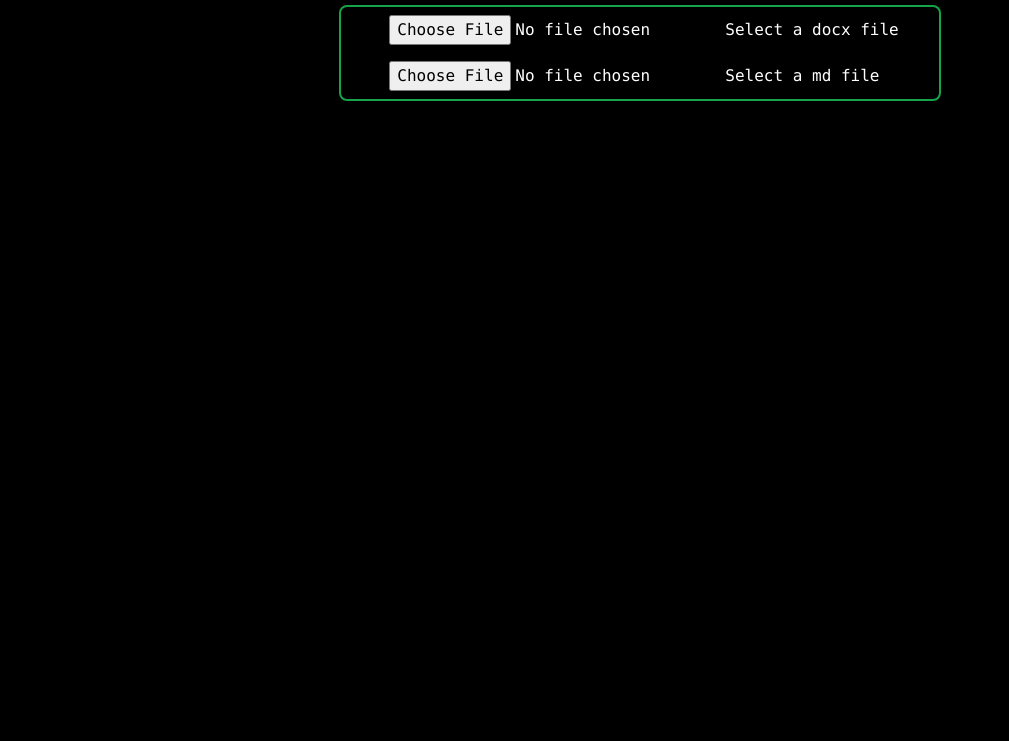
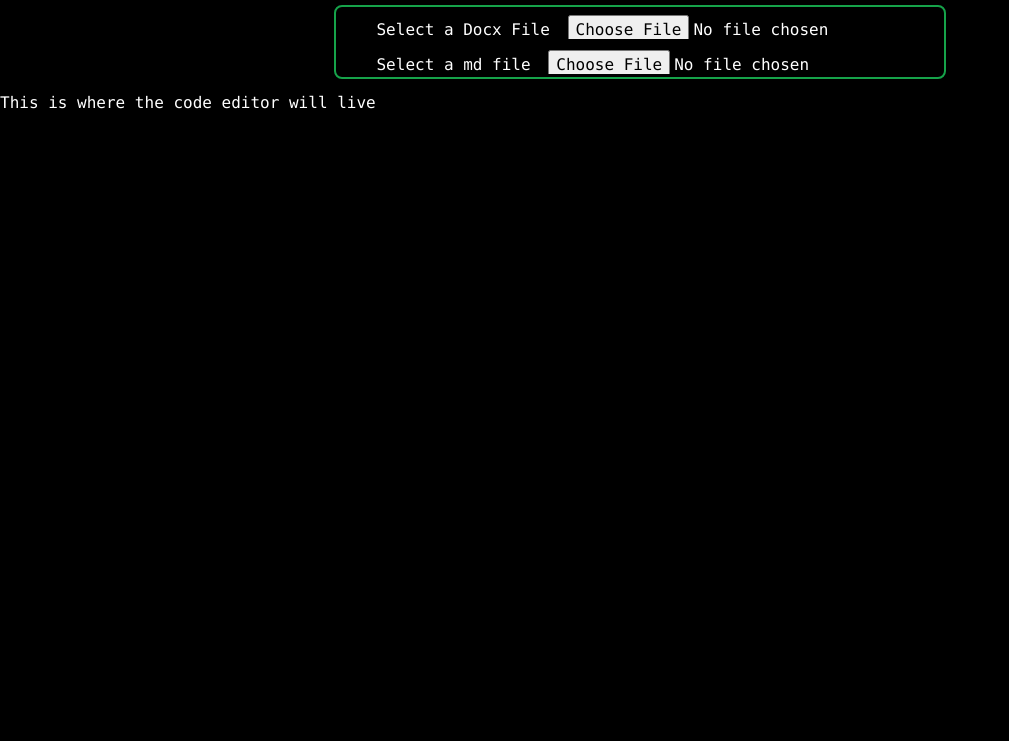
Before and after one commit to r-southworth/openxmlui, a website: page src/index.html in a window 1280 px wide. Shown: the part 59-800 px from the top of the page, without its empty margins (0-1009 px from the left). Drawn offline with Linux system fonts and the light colour scheme.

Commit message:
minor change lo labels and start of editor

```diff
--- a/src/index.html
+++ b/src/index.html
@@ -5,6 +5,7 @@
     <meta http-equiv="X-UA-Compatible" content="IE=edge">
     <meta name="viewport" content="width=device-width, initial-scale=1.0">
     <link rel="stylesheet" href="../dist/output.css">
+
     <title>DG file converter</title>
 </head>
 <body class="bg-black">
@@ -15,15 +16,20 @@
         <div id="inputs" class="text-white font-mono border-2 border-green-600 rounded-lg m-3 container mx-auto px-10 max-w-max">
             <ul>
                 <li>
-                    <input  class="p-2" id="docxFile" type="file" placeholder="Give me a docx file" accept=".docx">Select a docx file</input>
+                    <label for="docxFile">Select a Docx File</label>
+                    <input  class="p-2 w-30 h-8" id="docxFile" type="file" placeholder="Give me a docx file" accept=".docx"></input>
                 </li>
                 <li>
-                    <input class="p-2" id="mdFile" type="file" placeholder="Give me a md file" accept=".md">Select a md file</input>
+                    <label for="mdFile">Select a md file</label>
+                    <input class="p-2 w-30 h-8" id="mdFile" type="file" placeholder="Give me a md file" accept=".md"></input>
                 </li>
             </ul>
 			<!-- <input  id="docxFile" type="file" placeholder="Give me a docx file" accept=".docx">Select a docx file</input>
 			<input id="mdFile" type="file" placeholder="Give me a md file" accept=".md">Select a md file</input> -->
 		</div>
+        <div id="codemirror" class="text-white font-mono">
+            This is where the code editor will live
+        </div>
     </main>
 </body>
 <!-- Using utilities: -->
```
Also changed, not shown: dist/output.css.
